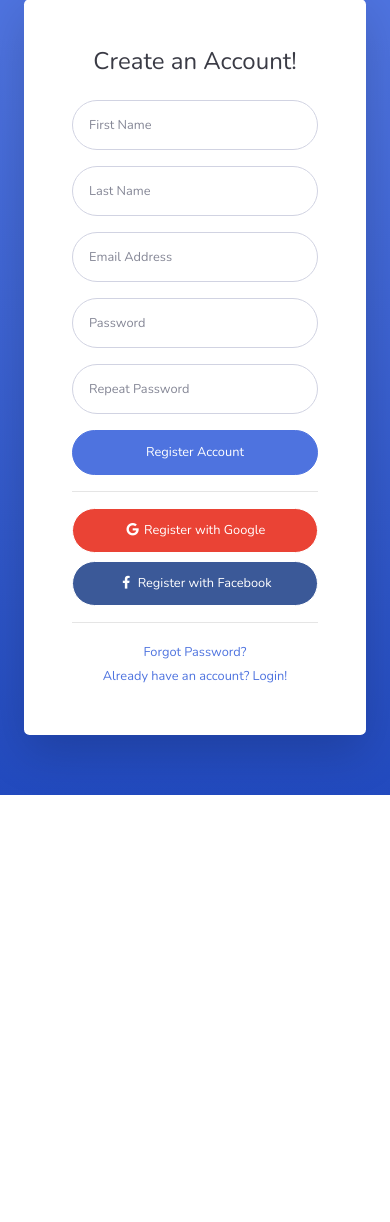
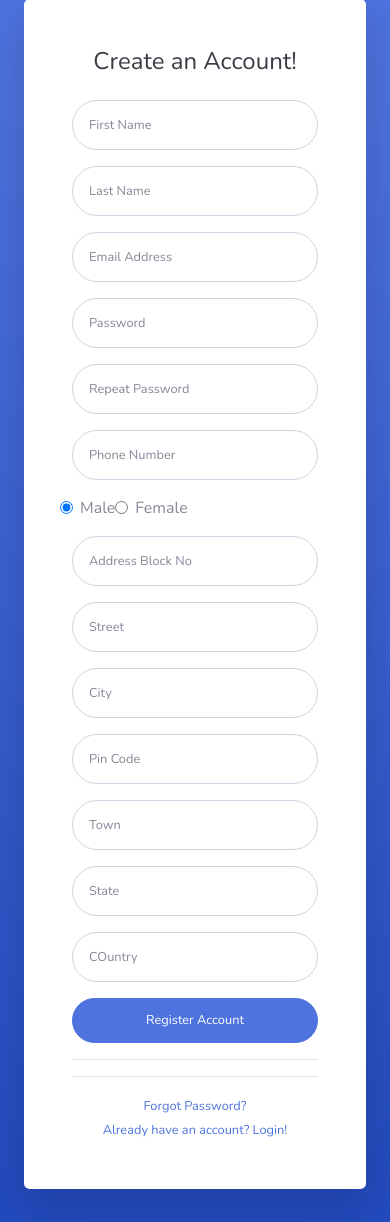
Before and after one commit to jatinsumai1104/ERP-2.0, a PHP site: page /oop-php-erp/views/pages/register.php in a window 390 px wide. Shown: the part 49-1271 px from the top of the page. Before the commit the page ends 844 px from the top, so only its background shows below. Run offline with PHP 8.4, Linux system fonts and the light colour scheme.

Commit message:
register progress

```diff
--- a/views/pages/login.php
+++ b/views/pages/login.php
@@ -39,7 +39,7 @@ require_once('../../helper/constants.php');
                     </div>
                     <div class="form-group">
                       <div class="custom-control custom-checkbox small">
-                        <input type="checkbox" class="custom-control-input" id="customCheck">
+                        <input type="checkbox" name="remember" class="custom-control-input" id="customCheck">
                         <label class="custom-control-label" for="customCheck">Remember Me</label>
                       </div>
                     </div>
--- a/views/pages/register.php
+++ b/views/pages/register.php
@@ -23,36 +23,80 @@
               <div class="text-center">
                 <h1 class="h4 text-gray-900 mb-4">Create an Account!</h1>
               </div>
-              <form class="user">
+              <form class="user" method="post" action="../../helper/routing.php">
                 <div class="form-group row">
                   <div class="col-sm-6 mb-3 mb-sm-0">
-                    <input type="text" class="form-control form-control-user" id="exampleFirstName" placeholder="First Name">
+                    <input type="text" name="first_name" class="form-control form-control-user" id="exampleFirstName" placeholder="First Name">
                   </div>
                   <div class="col-sm-6">
-                    <input type="text" class="form-control form-control-user" id="exampleLastName" placeholder="Last Name">
+                    <input type="text" name="last_name" class="form-control form-control-user" id="exampleLastName" placeholder="Last Name">
                   </div>
                 </div>
                 <div class="form-group">
-                  <input type="email" class="form-control form-control-user" id="exampleInputEmail" placeholder="Email Address">
+                  <input type="email" name="email" class="form-control form-control-user" id="exampleInputEmail" placeholder="Email Address">
                 </div>
                 <div class="form-group row">
                   <div class="col-sm-6 mb-3 mb-sm-0">
-                    <input type="password" class="form-control form-control-user" id="exampleInputPassword" placeholder="Password">
+                    <input type="password" name="password" class="form-control form-control-user" id="exampleInputPassword" placeholder="Password">
                   </div>
                   <div class="col-sm-6">
-                    <input type="password" class="form-control form-control-user" id="exampleRepeatPassword" placeholder="Repeat Password">
+                    <input type="password" name="repeat_password" class="form-control form-control-user" id="exampleRepeatPassword" placeholder="Repeat Password">
                   </div>
                 </div>
-                <a href="login.html" class="btn btn-primary btn-user btn-block">
+                <div class="form-group row">
+                  <div class="col-sm-6 mb-3 mb-sm-0">
+                    <input type="text" name="phone" class="form-control form-control-user" id="exampleFirstName" placeholder="Phone Number">
+                  </div>
+                  <div class="form-check">
+                    <input class="form-check-input" type="radio" name="gender" id="exampleRadios1" value="male" checked>
+                    <label class="form-check-label" for="exampleRadios1">
+                      Male
+                    </label>
+                  </div>
+                  <div class="form-check">
+                    <input class="form-check-input" type="radio" name="gender" id="exampleRadios2" value="Female">
+                    <label class="form-check-label" for="exampleRadios2">
+                      Female
+                    </label>
+                  </div>
+                </div>
+                <div class="form-group">
+                  <input type="text" name="block_no" class="form-control form-control-user" id="exampleInputEmail" placeholder="Address Block No">
+                </div>
+                <div class="form-group row">
+                  <div class="col-sm-6 mb-3 mb-sm-0">
+                    <input type="text" name="street" class="form-control form-control-user" id="exampleFirstName" placeholder="Street">
+                  </div>
+                  <div class="col-sm-6">
+                    <input type="text" name="city" class="form-control form-control-user" id="exampleLastName" placeholder="City">
+                  </div>
+                </div>
+                <div class="form-group row">
+                  <div class="col-sm-6 mb-3 mb-sm-0">
+                    <input type="text" name="pincode" class="form-control form-control-user" id="exampleFirstName" placeholder="Pin Code">
+                  </div>
+                  <div class="col-sm-6">
+                    <input type="text" name="town"class="form-control form-control-user" id="exampleLastName" placeholder="Town">
+                  </div>
+                </div>
+                <div class="form-group row">
+                  <div class="col-sm-6 mb-3 mb-sm-0">
+                    <input type="text" name="state" class="form-control form-control-user" id="exampleFirstName" placeholder="State">
+                  </div>
+                  <div class="col-sm-6">
+                    <input type="text" name="country"class="form-control form-control-user" id="exampleLastName" placeholder="COuntry">
+                  </div>
+                </div>
+                <button type ="submit" name="register_button" class="btn btn-primary btn-user btn-block">
                   Register Account
-                </a>
+                </button>
                 <hr>
-                <a href="index.html" class="btn btn-google btn-user btn-block">
+                <!-- <a href="index.html" class="btn btn-google btn-user btn-block">
                   <i class="fab fa-google fa-fw"></i> Register with Google
                 </a>
                 <a href="index.html" class="btn btn-facebook btn-user btn-block">
                   <i class="fab fa-facebook-f fa-fw"></i> Register with Facebook
-                </a>
+                </a> -->
               </form>
               <hr>
               <div class="text-center">
```
Also changed, not shown: classes/helper_classes/MailConfigHelper.php (+7 -7 lines), helper/routing.php (+24 -0 lines).
